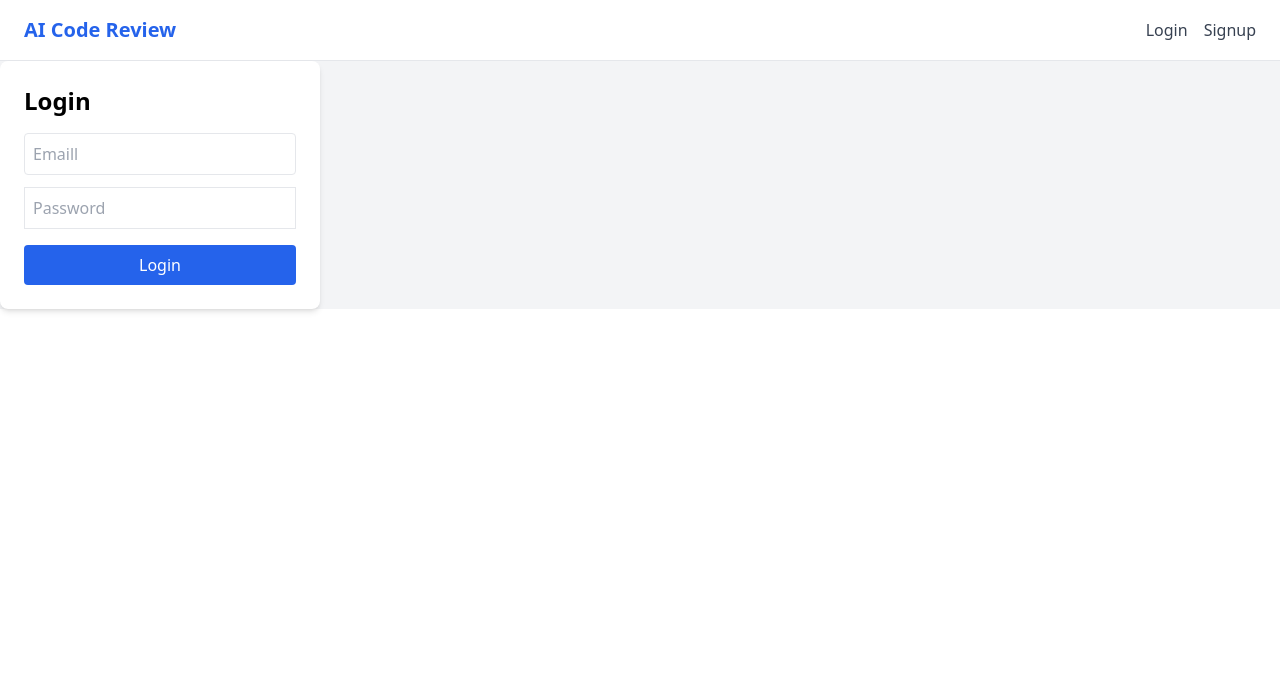
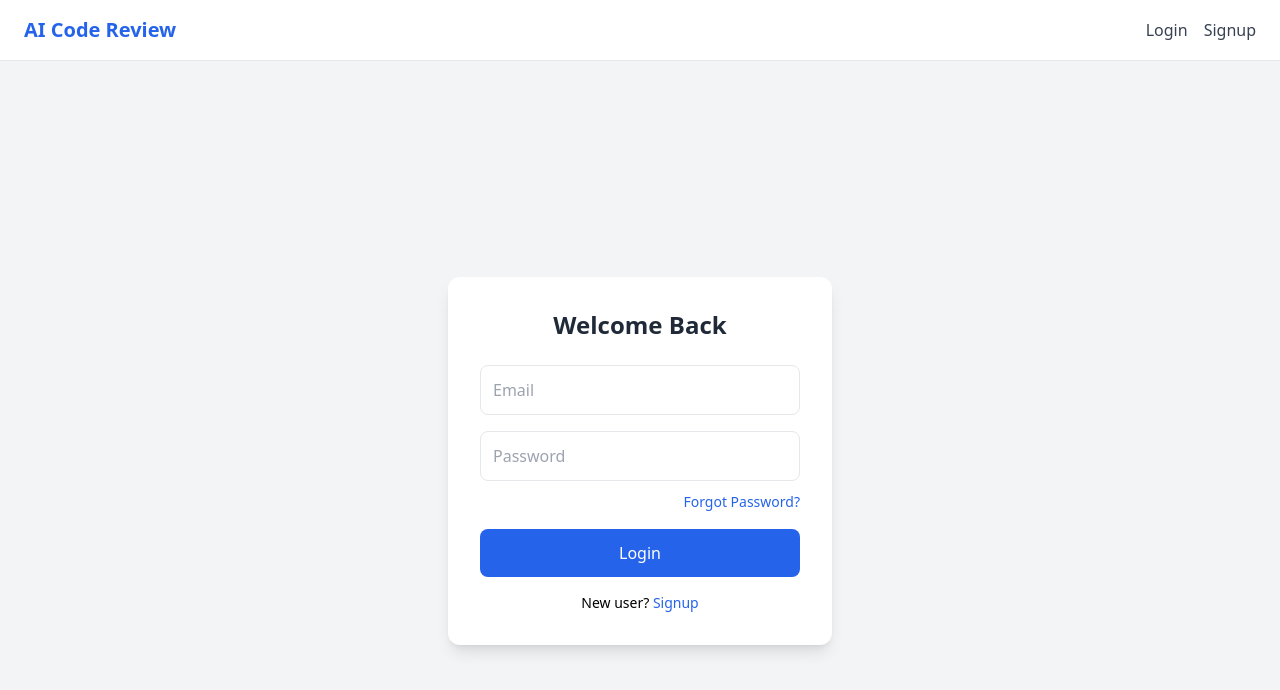
Before and after one commit to sadiya-khan1857/ai-code-review, a React app in the folder frontend/: page /login in a window 1280 px wide. Shown: the top 690 px of the page. Built offline with nearby package versions, Linux system fonts and the light colour scheme; the HTML template or start-up script is replaced by a standard one.

Commit message:
Enhance auth UI with improved UX and navigation links

```diff
--- a/frontend/src/pages/Login.jsx
+++ b/frontend/src/pages/Login.jsx
@@ -1,38 +1,44 @@
-function Login(){
-    return(
-        <div className="flex items-centre justify-centre h-scrreen bg-gray-100">
-            <div className="bg-white p-6 rounded-lg shadow-md w-80">
-                <h2 className="text-2xl font-bold mb-4 text-centre">Login</h2>
-                <input
-                type="email"
-                placeholder="Emaill"
-                className="w-full mb-3 p-2 border rounded "/>
+import { Link } from "react-router-dom";
 
-                <input
-                type="password"
-                placeholder="Password"
-                className="w-full mb-4 p-2 border rouded " />
+function Login() {
+  return (
+    <div className="flex items-center justify-center min-h-screen bg-gray-100">
+      <div className="bg-white p-8 rounded-xl shadow-lg w-96">
+        <h2 className="text-2xl font-bold mb-6 text-center text-gray-800">
+          Welcome Back
+        </h2>
 
-                <button className="w-full bg-blue-600 text-white p-2 rounded hover:bg-blue-700">
-                Login
-                </button>
+        <input
+          type="email"
+          placeholder="Email"
+          className="w-full mb-4 p-3 border rounded-lg focus:outline-none focus:ring-2 focus:ring-blue-500"
+        />
 
+        <input
+          type="password"
+          placeholder="Password"
+          className="w-full mb-2 p-3 border rounded-lg focus:outline-none focus:ring-2 focus:ring-blue-500"
+        />
 
-
-
-            </div>
-
-
-
-
+        <div className="text-right mb-4">
+          <Link to="#" className="text-sm text-blue-600 hover:underline">
+            Forgot Password?
+          </Link>
         </div>
 
+        <button className="w-full bg-blue-600 text-white p-3 rounded-lg hover:bg-blue-700 transition">
+          Login
+        </button>
 
-
-
-    )
-
-
+        <p className="text-sm text-center mt-4">
+          New user?{" "}
+          <Link to="/signup" className="text-blue-600 hover:underline">
+            Signup
+          </Link>
+        </p>
+      </div>
+    </div>
+  );
 }
 
-export default Login
+export default Login;
--- a/frontend/src/pages/Signup.jsx
+++ b/frontend/src/pages/Signup.jsx
@@ -1,24 +1,35 @@
+import { Link } from "react-router-dom";
+
 function Signup() {
   return (
-    <div className="flex items-center justify-center h-screen bg-gray-100">
-      <div className="bg-white p-6 rounded-lg shadow-md w-80">
-        <h2 className="text-2xl font-bold mb-4 text-center">Signup</h2>
+    <div className="flex items-center justify-center min-h-screen bg-gray-100">
+      <div className="bg-white p-8 rounded-xl shadow-lg w-96">
+        <h2 className="text-2xl font-bold mb-6 text-center text-gray-800">
+          Create Account
+        </h2>
 
         <input
           type="email"
           placeholder="Email"
-          className="w-full mb-3 p-2 border rounded"
+          className="w-full mb-4 p-3 border rounded-lg focus:outline-none focus:ring-2 focus:ring-green-500"
         />
 
         <input
           type="password"
           placeholder="Password"
-          className="w-full mb-4 p-2 border rounded"
+          className="w-full mb-4 p-3 border rounded-lg focus:outline-none focus:ring-2 focus:ring-green-500"
         />
 
-        <button className="w-full bg-green-600 text-white p-2 rounded hover:bg-green-700">
+        <button className="w-full bg-green-600 text-white p-3 rounded-lg hover:bg-green-700 transition">
           Signup
         </button>
+
+        <p className="text-sm text-center mt-4">
+          Already a user?{" "}
+          <Link to="/login" className="text-green-600 hover:underline">
+            Login
+          </Link>
+        </p>
       </div>
     </div>
   );
```
